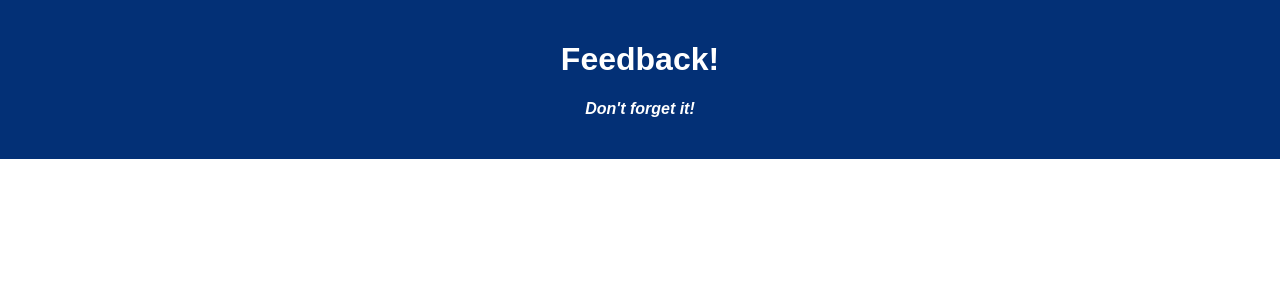
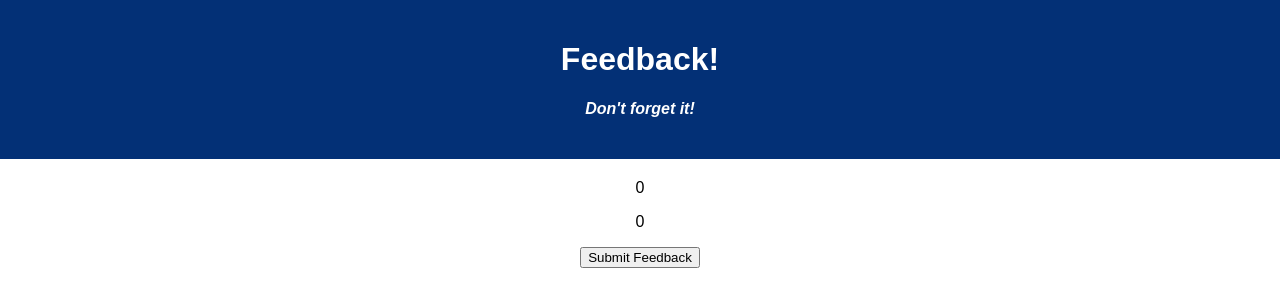
Before and after one commit to Leah-Atkins84/weekend-redux-feedback-loop, a React (Create React App) app: page /#/ReviewPage in a window 1280 px wide. Shown: the top 306 px of the page. Built offline with nearby package versions, Linux system fonts and the light colour scheme.

Commit message:
updated reviewPage component with post

```diff
--- a/src/components/App/App.jsx
+++ b/src/components/App/App.jsx
@@ -7,7 +7,7 @@ import FeedBackOne from '../FeedBackOne/FeedBackOne';
 import Understanding from '../Understanding/Understanding';
 import Supported from '../Supported/Supported';
 import Comments from '../Comments/Comments';
-
+import ReviewPage from '../ReviewPage/ReviewPage';
 
 function App() {
     // const dispatch = useDispatch();
@@ -50,6 +50,10 @@ function App() {
                     <Comments/>
                 </Route>
 
+                <Route path="/ReviewPage" exact>
+                  <ReviewPage/>
+                </Route>
+
 
             </div>
         </Router>
--- a/src/components/Comments/Comments.jsx
+++ b/src/components/Comments/Comments.jsx
@@ -1,6 +1,8 @@
+import {useHistory} from 'react-router-dom';
 import {useState} from 'react';
 
 function Comments() {
+    const history = useHistory();
     const [useComments, setUseComments] = useState ('');
 
     const handleSubmit = () => {
@@ -9,7 +11,7 @@ function Comments() {
         type: 'PAGE_FOUR',
         payload: useComments
     })
-        //history.push('/')
+        history.push('/ReviewPage')
     }
 
     return(
@@ -21,7 +23,7 @@ function Comments() {
             type="text"
             onChange={(event)=>setUseComments(event.target.value)}
             />
-            <button type='submit'>Next</button>
+            <button type='submit' onClick={handleSubmit}>Next</button>
         </form>
     )
 }
--- a/src/components/ReviewPage/ReviewPage.jsx
+++ b/src/components/ReviewPage/ReviewPage.jsx
@@ -0,0 +1,34 @@
+import {useState} from 'react';
+import axios from 'axios';
+import {useSelector} from 'react-redux';
+
+
+function ReviewPage() {
+    const feeling = useSelector(store => store.PageOne)
+    const understanding = useSelector(store => store.UnderstandingReducer)
+    const support = useSelector(store => store.SupportReducer)
+    const comments = useSelector(store => store.CommentsReducer)
+
+    const handleSubmit = () => {
+
+        console.log(`Adding feedback`, {feeling, understanding, support, comments});
+
+        // TODO - axios request to server to feedback
+        axios.post('/feedback', {feeling, understanding, support, comments}).then(response => {}).catch(error => {
+            console.log('Error POSTing!!', error);
+            alert('Feedback not good');
+        })
+    };
+
+    return (
+        <>
+            <p>{feeling}</p>
+            <p>{understanding}</p>
+            <p>{support}</p>
+            <p>{comments}</p>
+            <button onClick={handleSubmit}>Submit Feedback</button>
+        </>
+    )
+}
+
+export default ReviewPage;
--- a/src/components/Supported/Supported.jsx
+++ b/src/components/Supported/Supported.jsx
@@ -4,9 +4,6 @@ import {useState} from 'react';
 function Supported() {
     const history = useHistory();
     const [useSupported, setUseSupported] = useState (0);
-
-
-
 
     const handleSubmit = () => {
       console.log('submitted');
--- a/src/index.js
+++ b/src/index.js
@@ -9,21 +9,21 @@ import logger from 'redux-logger';
 
 
 
-const PageOne  = (state = [], action) => {
+const PageOne  = (state = 0, action) => {
     if (action.type ===  'FEED_BACK_ONE' ){
       return [action.payload];
     }
       return state;
   }
 
-const UnderstandingReducer  = (state = [], action) => {
+const UnderstandingReducer  = (state = 0, action) => {
     if (action.type ===  'PAGE_TWO' ){
       return [action.payload];
     }
       return state;
   }
 
-const SupportedReducer  = (state = [], action) => {
+const SupportedReducer  = (state = 0, action) => {
     if (action.type ===  'PAGE_THREE' ){
       return [action.payload];
     }
@@ -31,7 +31,7 @@ const SupportedReducer  = (state = [], action) => {
   }
 
 
-const CommentReducer  = (state = [], action) => {
+const CommentReducer  = (state = '', action) => {
     if (action.type ===  'PAGE_FOUR' ){
       return [action.payload];
     }
```
Also changed, not shown: 2 other files (tests, documents, lock files or other folders).
